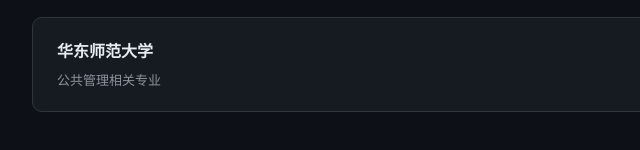
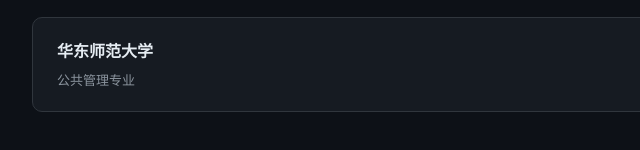
Before and after one commit to zhoujun86/zhoujun86.github.io, a plain HTML site: page index.html in a window 1280 px wide. Shown: the part 1324-1474 px from the top of the page, 222-862 px from the left. Drawn offline with Linux system fonts and the light colour scheme.

Commit message:
Update education year description in index.html

```diff
--- a/index.html
+++ b/index.html
@@ -250,7 +250,7 @@
     <div class="section-title">教育背景</div>
     <div class="edu-item">
       <div class="edu-degree">华东师范大学</div>
-      <div class="edu-year">公共管理相关专业</div>
+      <div class="edu-year">公共管理专业</div>
     </div>
   </div>
 
```
